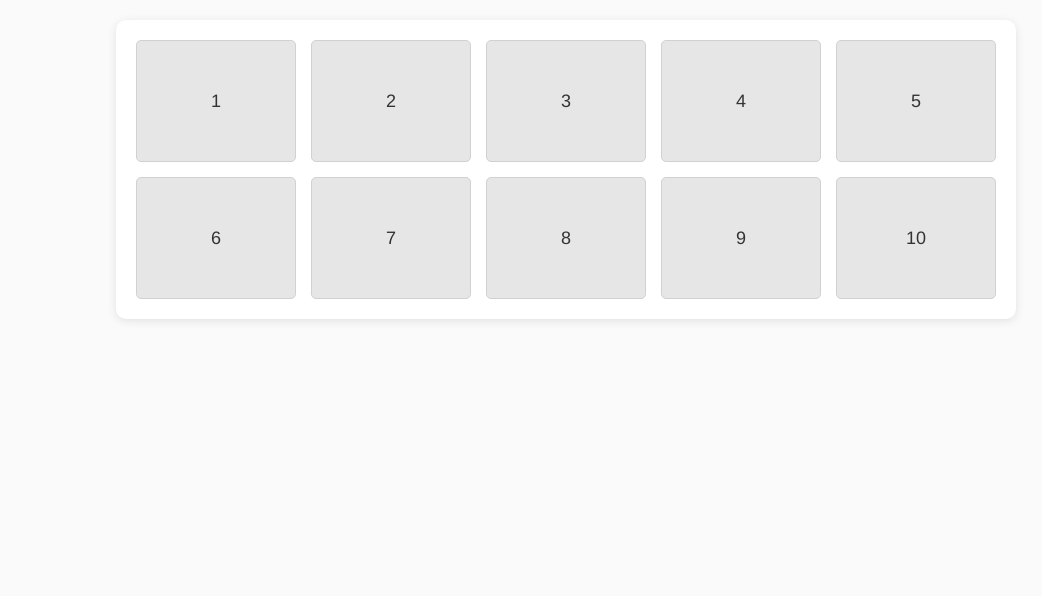
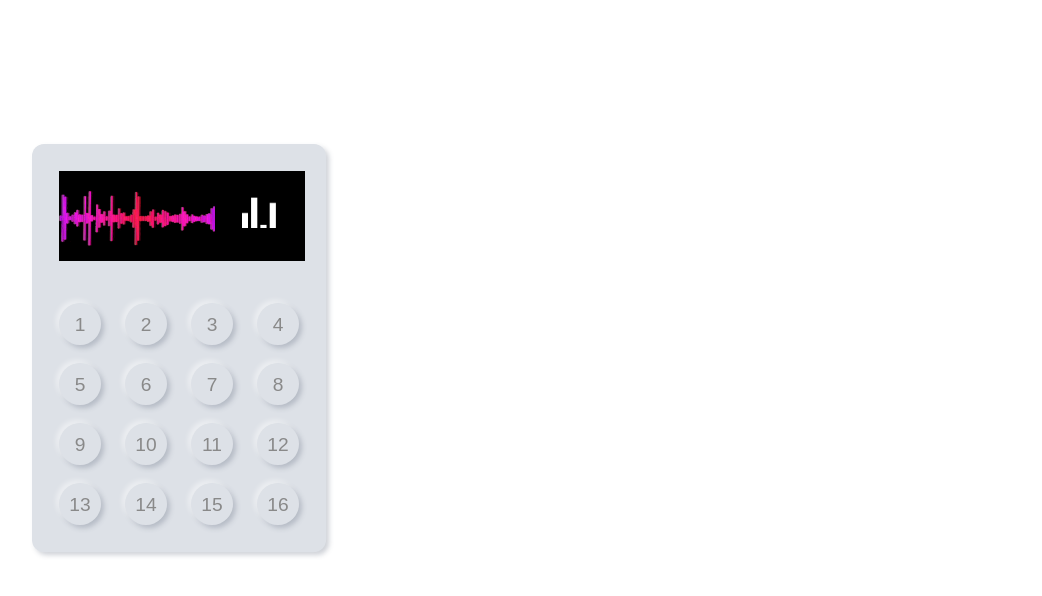
Before and after one commit to Higggs/audioPlayer, a plain HTML site: page index.html in a window 1280 px wide. Shown: the whole page, without its empty margins (74-1116 px from the left). Drawn offline with Linux system fonts and the light colour scheme.

Commit message:
2nd commit

```diff
--- a/index.html
+++ b/index.html
@@ -1,33 +1,44 @@
 <!DOCTYPE html>
 <html lang="en">
-<head>
-    <meta charset="UTF-8">
-    <meta name="viewport" content="width=device-width, initial-scale=1.0">
-    <title>Dieter Rams Style Grid</title>
-    <link rel="stylesheet" href="styles.css">
-</head>
-<body>
-
-    <div class="grid-container">
-        <div class="box" onclick="playAudio('1')">1</div>
-        <div class="box" onclick="playAudio('2')">2</div>
-        <div class="box" onclick="playAudio('3')">3</div>
-        <div class="box" onclick="playAudio('4')">4</div>
-        <div class="box" onclick="playAudio('5')">5</div>
-        <div class="box" onclick="playAudio('6')">6</div>
-        <div class="box" onclick="playAudio('7')">7</div>
-        <div class="box" onclick="playAudio('8')">8</div>
-        <div class="box" onclick="playAudio('9')">9</div>
-        <div class="box" onclick="playAudio('10')">10</div>
-
-
+  <head>
+    <meta charset="UTF-8" />
+    <meta name="viewport" content="width=device-width, initial-scale=1.0" />
+    <title>Retro Audio Player</title>
+    <link rel="stylesheet" href="styles.css" />
+  </head>
+  <body>
+    <div id="cal-body">
+      <div class="input">
+        <img src="audio/sound1.gif" alt="sound wave" />
+        <img src="audio/sound2.gif" alt="sound wave" />
+      </div>
+      <div style="padding-top: 40px">
+        <div class="buttons">
+          <button class="square" data-audio="1">1</button>
+          <button class="square" data-audio="2">2</button>
+          <button class="square" data-audio="3">3</button>
+          <button class="square" data-audio="4">4</button>
+        </div>
+        <div class="buttons">
+          <button class="square" data-audio="5">5</button>
+          <button class="square" data-audio="6">6</button>
+          <button class="square" data-audio="7">7</button>
+          <button class="square" data-audio="8">8</button>
+        </div>
+        <div class="buttons">
+          <button class="square" data-audio="9">9</button>
+          <button class="square" data-audio="10">10</button>
+          <button class="square" data-audio="11">11</button>
+          <button class="square" data-audio="12">12</button>
+        </div>
+        <div class="buttons">
+          <button class="square" data-audio="13">13</button>
+          <button class="square" data-audio="14">14</button>
+          <button class="square" data-audio="15">15</button>
+          <button class="square" data-audio="16">16</button>
+        </div>
+      </div>
     </div>
-
-    <script>
-        function playAudio(clip) {
-            const audio = new Audio(`audio/${clip}.mp3`);
-            audio.play();
-        }
-    </script>
-</body>
+    <script src="script.js"></script>
+  </body>
 </html>
--- a/script.js
+++ b/script.js
@@ -1,5 +1,24 @@
-function playAudio(clip) {
+const squares = document.querySelectorAll('.square');
+let currentAudio = null;
+let lastPlayedSquare = null;
 
-  const audio = new Audio(`audio/${clip}.mp3`);
-  audio.play();
-}
+squares.forEach(square => {
+    square.addEventListener('click', () => {
+        const audioNumber = square.getAttribute('data-audio');
+
+        // Check if the same square is clicked again
+        if (lastPlayedSquare === square && currentAudio && !currentAudio.paused) {
+            currentAudio.pause();
+        } else {
+            if (currentAudio) {
+                currentAudio.pause();
+                currentAudio.currentTime = 0;
+            }
+
+            currentAudio = new Audio(`audio/${audioNumber}.mp3`);
+            currentAudio.play();
+        }
+
+        lastPlayedSquare = square;
+    });
+});
--- a/styles.css
+++ b/styles.css
@@ -1,70 +1,42 @@
-body {
-  font-family: 'Helvetica Neue', Helvetica, Arial, sans-serif;
-  display: flex;
-  justify-content: center;
-  align-items: flex-start; /* Align to the top so scrolling is enabled */
-  min-height: 100vh;
-  margin: 0;
-  background-color: #fafafa;
-  color: #333;
-  padding: 20px; /* Add padding to ensure content isn't cut off */
-  box-sizing: border-box; /* Ensure padding is included in height calculation */
+#cal-body {
+  width: 400px;
+  border-radius: 20px;
+  background: #dde1e7;
+  box-shadow: -5px -5px 9px rgba(255,255,255,0.45), 5px 5px 9px rgba(94,104,121,0.3);
+  padding: 45px;
+  scale: 0.6;
+
+ }
+
+.input {
+  display: flex; /* Changed display to flex for horizontal layout */
+  margin: none;
+  height: 150px;
+  border-radius: 15px;
+  background-color: rgb(156, 156, 174);
 }
 
-.grid-container {
-  display: grid;
-  grid-template-columns: repeat(5, 1fr);
-  grid-gap: 15px;
-  width: 100%;
-  max-width: 900px;
-  padding: 20px;
-  background-color: #ffffff;
-  box-shadow: 0 2px 10px rgba(0, 0, 0, 0.1);
-  border-radius: 10px;
-  box-sizing: border-box; /* Include padding in the width and height */
+
+
+.buttons button {
+  cursor: pointer;
+  height: 70px;
+  width: 70px;
+  border: 0;
+  font-size: 2rem;
+  border-radius: 50px;
+  background: #dde1e7;
+  box-shadow: -5px -5px 9px rgba(255,255,255,0.45), 5px 5px 9px rgba(94,104,121,0.3);
+  color: rgb(137, 137, 137);
 }
 
-.box {
-  background-color: #e6e6e6;
-  display: flex;
-  justify-content: center;
-  align-items: center;
-  font-size: 18px;
-  font-weight: 500;
-  height: 120px;
-  border: 1px solid #d1d1d1;
-  border-radius: 5px;
-  transition: background-color 0.3s ease, transform 0.3s ease;
+.buttons button:focus {
+  background: #dde1e7;
+  box-shadow: inset -5px -5px 9px rgba(255,255,255,0.45), inset 5px 5px 9px rgba(94,104,121,0.3);
 }
 
-.box:hover {
-  background-color: #b3b3b3;
-  transform: translateY(-5px);
+.buttons {
+  padding-top: 30px;
+  display: flex;
+  justify-content: space-between;
 }
-
-/* Responsive design for tablets and small devices */
-@media (max-width: 768px) {
-  .grid-container {
-      grid-template-columns: repeat(3, 1fr);
-      grid-gap: 10px;
-  }
-
-  .box {
-      height: 100px;
-      font-size: 16px;
-  }
-}
-
-/* Responsive design for mobile devices */
-@media (max-width: 480px) {
-  .grid-container {
-      grid-template-columns: repeat(2, 1fr);
-      grid-gap: 10px;
-      padding: 10px;
-  }
-
-  .box {
-      height: 80px;
-      font-size: 14px;
-  }
-}
```
Also changed, not shown: audio/sound1.gif (added), audio/sound2.gif (added).
